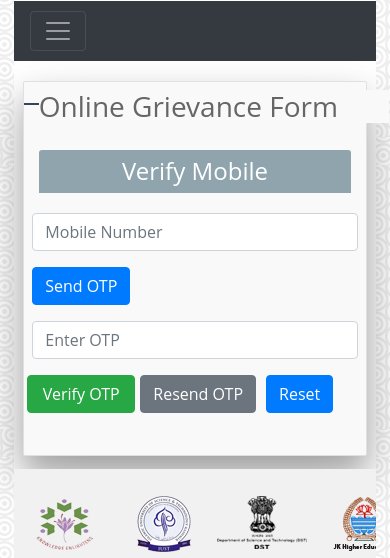
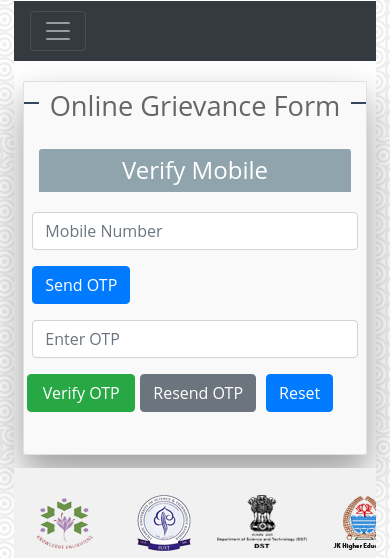
Before and after one commit to qaziwajid/grievance-app, a React app: page /RegesterForm in a window 390 px wide. Shown: the part 127-685 px from the top of the page. Built offline with nearby package versions, Linux system fonts and the light colour scheme.

Commit message:
form-responsive

```diff
--- a/src/RegesterForm.css
+++ b/src/RegesterForm.css
@@ -23,8 +23,9 @@
 .alignh2 {
     position: relative;
     top: 20px;
+    text-align: center;
     background-color: #f9f9f9;
-    width: 350px;
+    max-width: 335px;
     margin: 0 auto 0 auto;
 }
 .box-container > .box-heading {
@@ -53,3 +54,8 @@ Link:hover{
 .width-100{
     width: 108px;
 }
+@media  (max-width: 565px){
+.alignh2{
+    font-size: 1.7rem !important;
+}
+}
```
